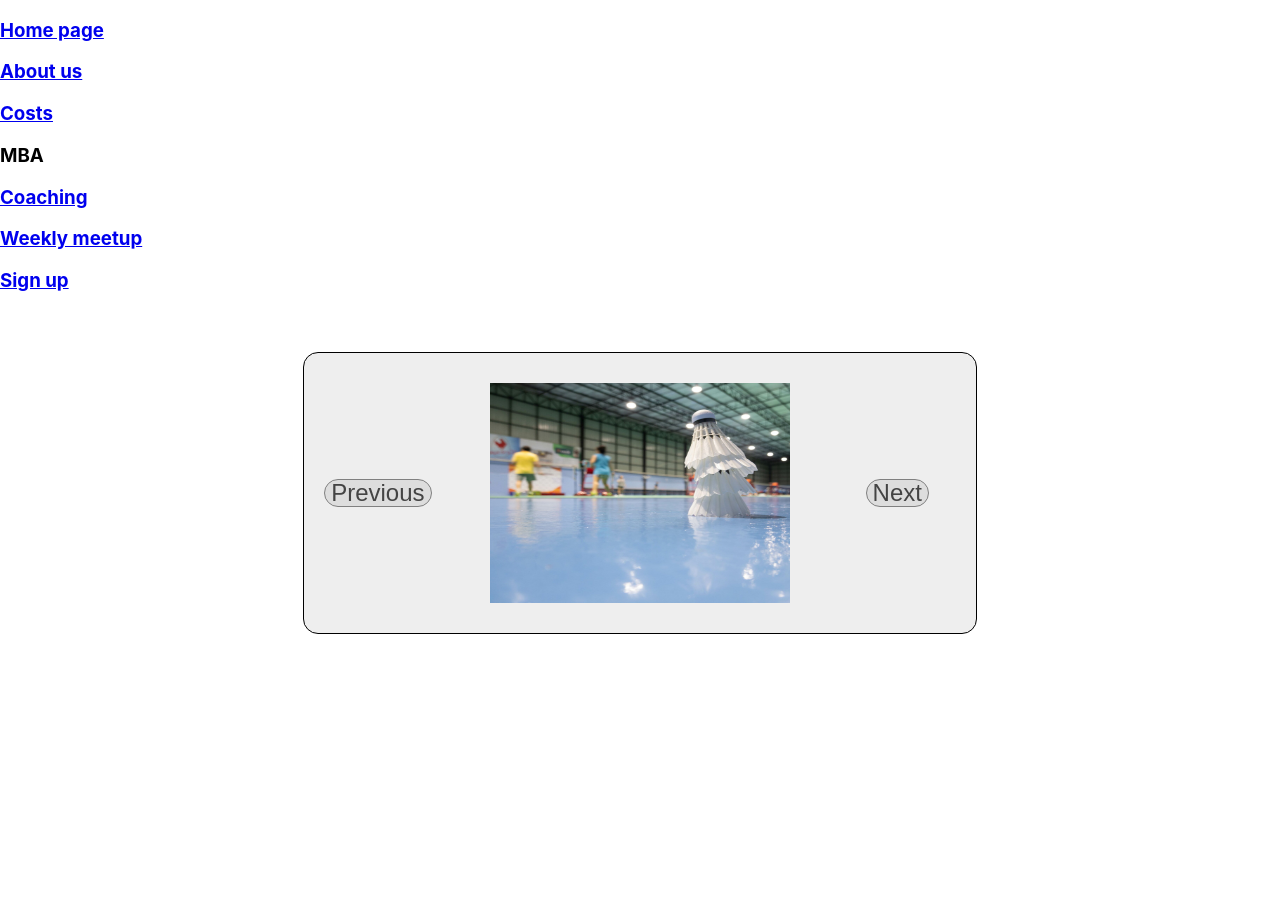
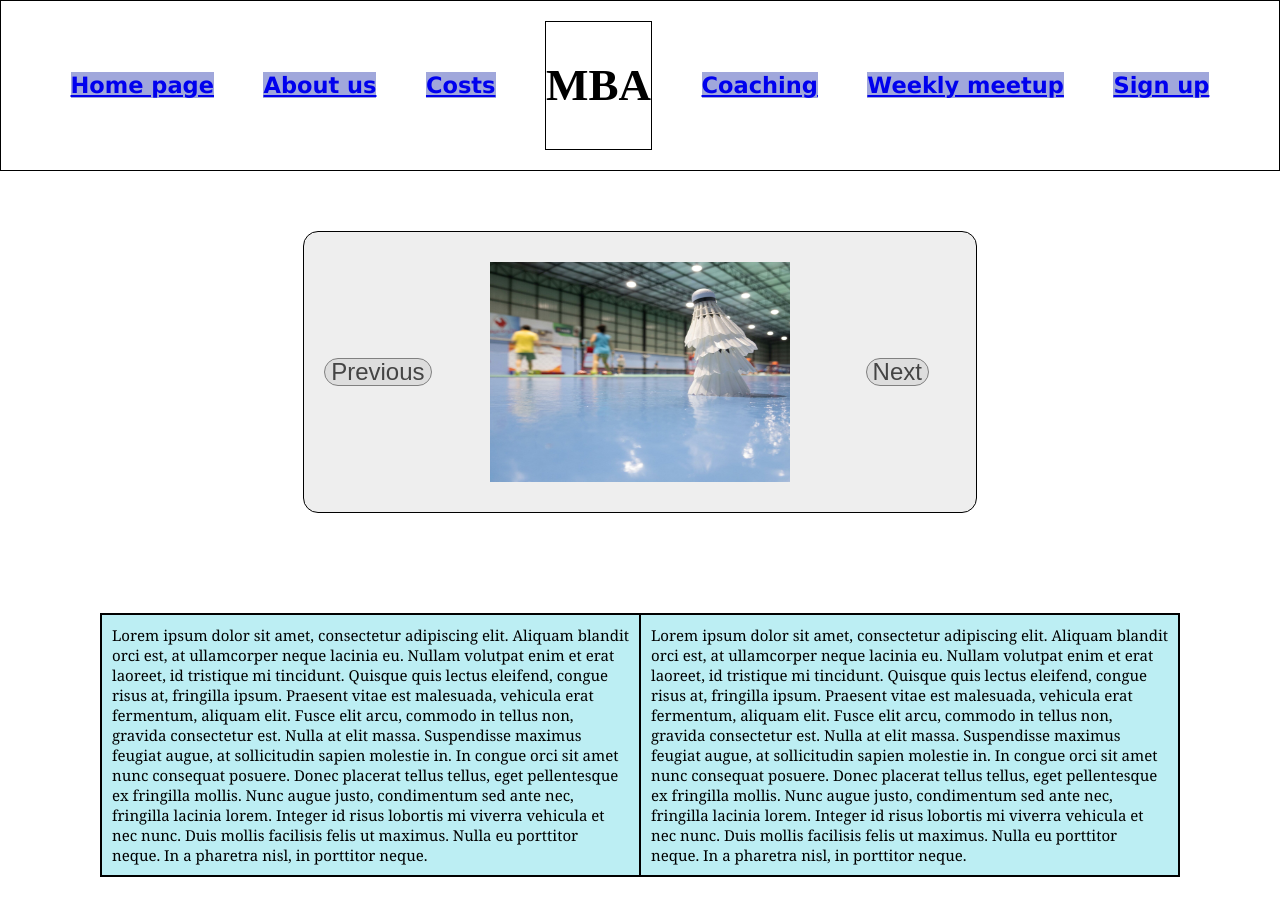
Before and after one commit to trid0n/A2, a React (Create React App) app: page / in a window 1280 px wide. Shown: the top 916 px of the page. Before the commit the page ends 800 px from the top, so only its background shows below. Built offline with nearby package versions, Linux system fonts and the light colour scheme.

Commit message:
fixed/edited paragraph container and nav

```diff
--- a/src/modules/Main/Main.js
+++ b/src/modules/Main/Main.js
@@ -1,6 +1,6 @@
 import React from 'react';
 import Carousel from './ImageSlider/Carousel'; // You can create a Carousel component separately
-import ParagraphContainer from './ParagraphContainer'; // Create this component separately
+import ParagraphContainer from './ParagraphContainer/ParagraphContainer'; // Create this component separately
 import AboutUs from './AboutUs'; // Create this component separately
 import Costs from './Costs'; // Create this component separately
 import Coaching from './Coaching'; // Create this component separately
--- a/src/modules/Main/ParagraphContainer.js
+++ /dev/null
@@ -1,11 +0,0 @@
-import React from 'react';
-
-function ParagraphContent() {
-  return (
-    <div>
-      {/* Your ParagraphContent content */}
-    </div>
-  );
-}
-
-export default ParagraphContent;
--- /dev/null
+++ b/src/modules/Main/ParagraphContainer/ParagraphContainer.css
@@ -0,0 +1,18 @@
+.paragraph-container {
+    display: flex;
+    border-width: 1px;
+    border-style: solid;
+    border-color: black;
+    background-color: #bceef3;
+    align-items: center;
+    margin: 100px;
+    font-family: Georgia, Utopia, Charter, serif;
+    font-size: 15px;
+
+  }
+
+  .paragraph-container p {
+    margin: 0;
+    padding: 10px;
+    border: 1px solid black;
+  }
--- /dev/null
+++ b/src/modules/Main/ParagraphContainer/ParagraphContainer.js
@@ -0,0 +1,13 @@
+import React from 'react';
+import './ParagraphContainer.css'
+
+function ParagraphContent() {
+  return (
+    <div className="paragraph-container">
+              <p>Lorem ipsum dolor sit amet, consectetur adipiscing elit. Aliquam blandit orci est, at ullamcorper neque lacinia eu. Nullam volutpat enim et erat laoreet, id tristique mi tincidunt. Quisque quis lectus eleifend, congue risus at, fringilla ipsum. Praesent vitae est malesuada, vehicula erat fermentum, aliquam elit. Fusce elit arcu, commodo in tellus non, gravida consectetur est. Nulla at elit massa. Suspendisse maximus feugiat augue, at sollicitudin sapien molestie in. In congue orci sit amet nunc consequat posuere. Donec placerat tellus tellus, eget pellentesque ex fringilla mollis. Nunc augue justo, condimentum sed ante nec, fringilla lacinia lorem. Integer id risus lobortis mi viverra vehicula et nec nunc. Duis mollis facilisis felis ut maximus. Nulla eu porttitor neque. In a pharetra nisl, in porttitor neque.</p>
+              <p>Lorem ipsum dolor sit amet, consectetur adipiscing elit. Aliquam blandit orci est, at ullamcorper neque lacinia eu. Nullam volutpat enim et erat laoreet, id tristique mi tincidunt. Quisque quis lectus eleifend, congue risus at, fringilla ipsum. Praesent vitae est malesuada, vehicula erat fermentum, aliquam elit. Fusce elit arcu, commodo in tellus non, gravida consectetur est. Nulla at elit massa. Suspendisse maximus feugiat augue, at sollicitudin sapien molestie in. In congue orci sit amet nunc consequat posuere. Donec placerat tellus tellus, eget pellentesque ex fringilla mollis. Nunc augue justo, condimentum sed ante nec, fringilla lacinia lorem. Integer id risus lobortis mi viverra vehicula et nec nunc. Duis mollis facilisis felis ut maximus. Nulla eu porttitor neque. In a pharetra nisl, in porttitor neque.</p>
+            </div>
+  );
+}
+
+export default ParagraphContent;
--- /dev/null
+++ b/src/modules/Navigation/Navigation.css
@@ -0,0 +1,23 @@
+.nav {
+    display: flex;
+    border-width: 1px;
+    border-style: solid;
+    border-color: black;
+    justify-content: space-evenly;
+    align-items: center;
+    padding: 20px;
+}
+.nav-heading {
+  background-color: #A0A7DB;
+  font-family: Verdana, Geneva, sans-serif;
+  font-size: 15px;
+
+}
+.title {
+    border-width: 1px;
+    border-style: solid;
+    border-color: black;
+    align-items: center;
+    font-family: "Times New Roman", Times, serif;
+    font-size: 30px;
+}
--- a/src/modules/Navigation/Navigation.js
+++ b/src/modules/Navigation/Navigation.js
@@ -1,44 +1,45 @@
 import React from 'react';
+import './Navigation.css'
 
 function Navigation() {
   return (
-    <nav>
+    <div className='nav'>
             <section>
-              <div class="nav-heading">
+              <div className="nav-heading">
                 <h1><a href="#carousel">Home page</a></h1>
               </div>
             </section>
             <section>
-              <div class="nav-heading">
+              <div className="nav-heading">
             <h1><a href="#about-us">About us</a></h1>
               </div>
             </section>
             <section>
-              <div class="nav-heading">
+              <div className="nav-heading">
                 <h1><a href="#costs">Costs</a></h1>
               </div>
             </section>
             <section>
-              <div class="title">
+              <div className="title">
             <h1>MBA</h1>
               </div>
             </section>
             <section>
-              <div class="nav-heading">
+              <div className="nav-heading">
                 <h1><a href="#coaching">Coaching</a></h1>
               </div>
             </section>
             <section>
-              <div class="nav-heading">
+              <div className="nav-heading">
                 <h1><a href="#weekly-meetup">Weekly meetup</a></h1>
               </div>
             </section>
             <section>
-              <div class="nav-heading">
+              <div className="nav-heading">
                 <h1><a href="#sign-up">Sign up</a></h1>
               </div>
             </section>
-        </nav>
+        </div>
   );
 }
 
```
